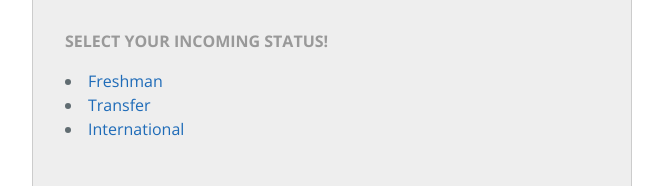
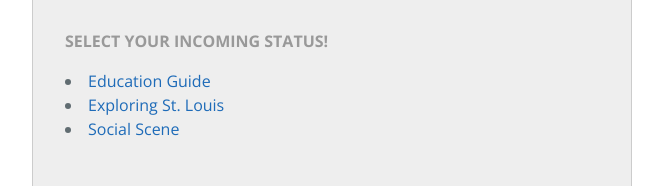
Before and after one commit to jakedeavers/International, a plain HTML site: page index.html in a window 1280 px wide. Shown: the part 533-719 px from the top of the page, without its empty margins (308-971 px from the left). Drawn offline with nearby package versions, Linux system fonts and the light colour scheme.

Commit message:
Update index.html

```diff
--- a/index.html
+++ b/index.html
@@ -77,13 +77,13 @@
          <section class="main-content">
         <h3>Select your incoming status!</h3>
         <li>
-        <a href="http://wustl.edu">Freshman</a>
+        <a href="http://jakedeavers.github.io/EDUGUIDE">Education Guide</a>
         </li>
         <li>
-        <a href="http://wustl.edu">Transfer</a>
+        <a href="http://jakedeavers.github.io/Explore-STL">Exploring St. Louis</a>
         </li>
         <li>
-        <a href="http://wustl.edu">International</a>
+        <a href="http://jakedeavers.github.io/SocialScene">Social Scene</a>
         </li>
       </section>
 
```
